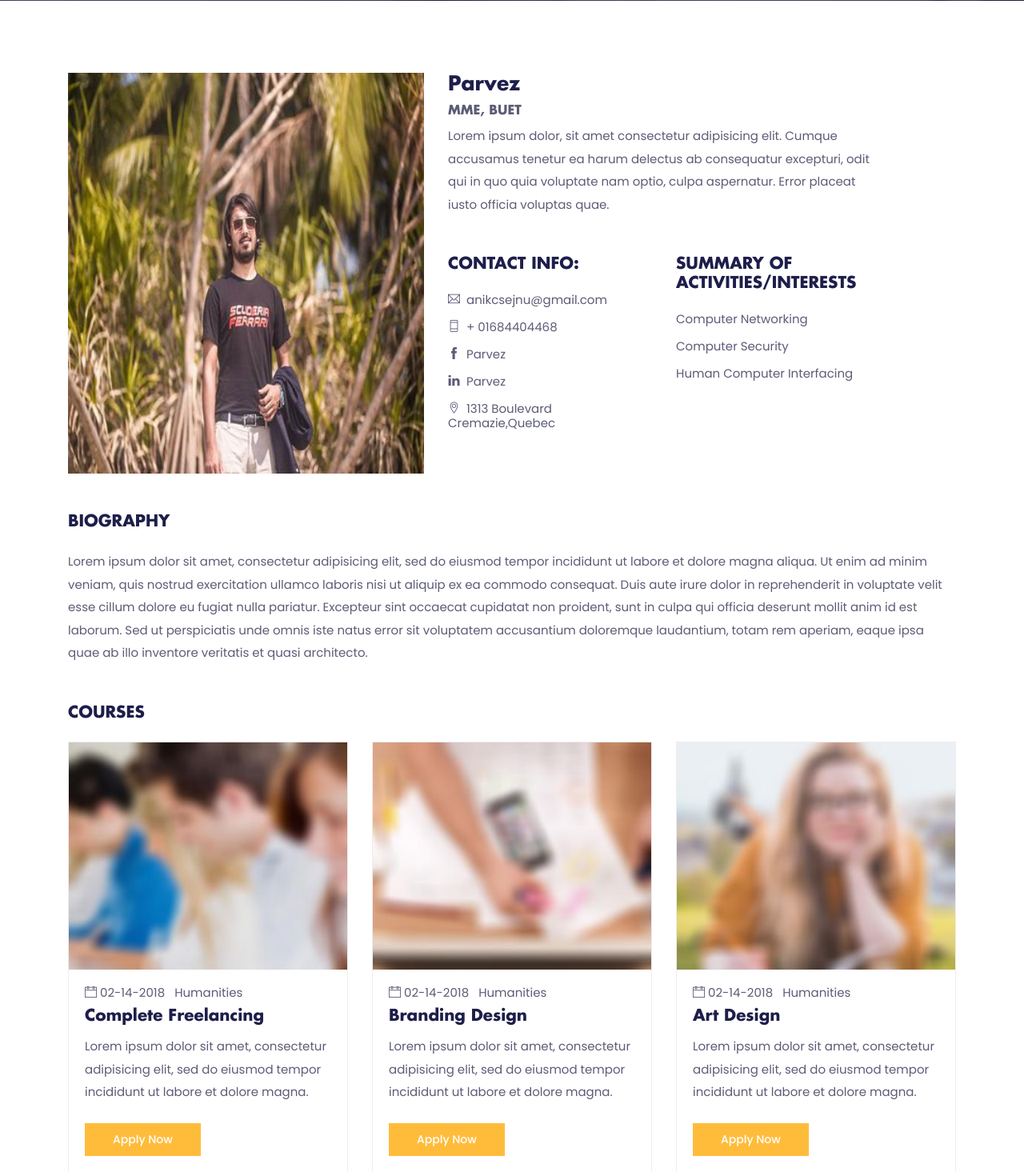
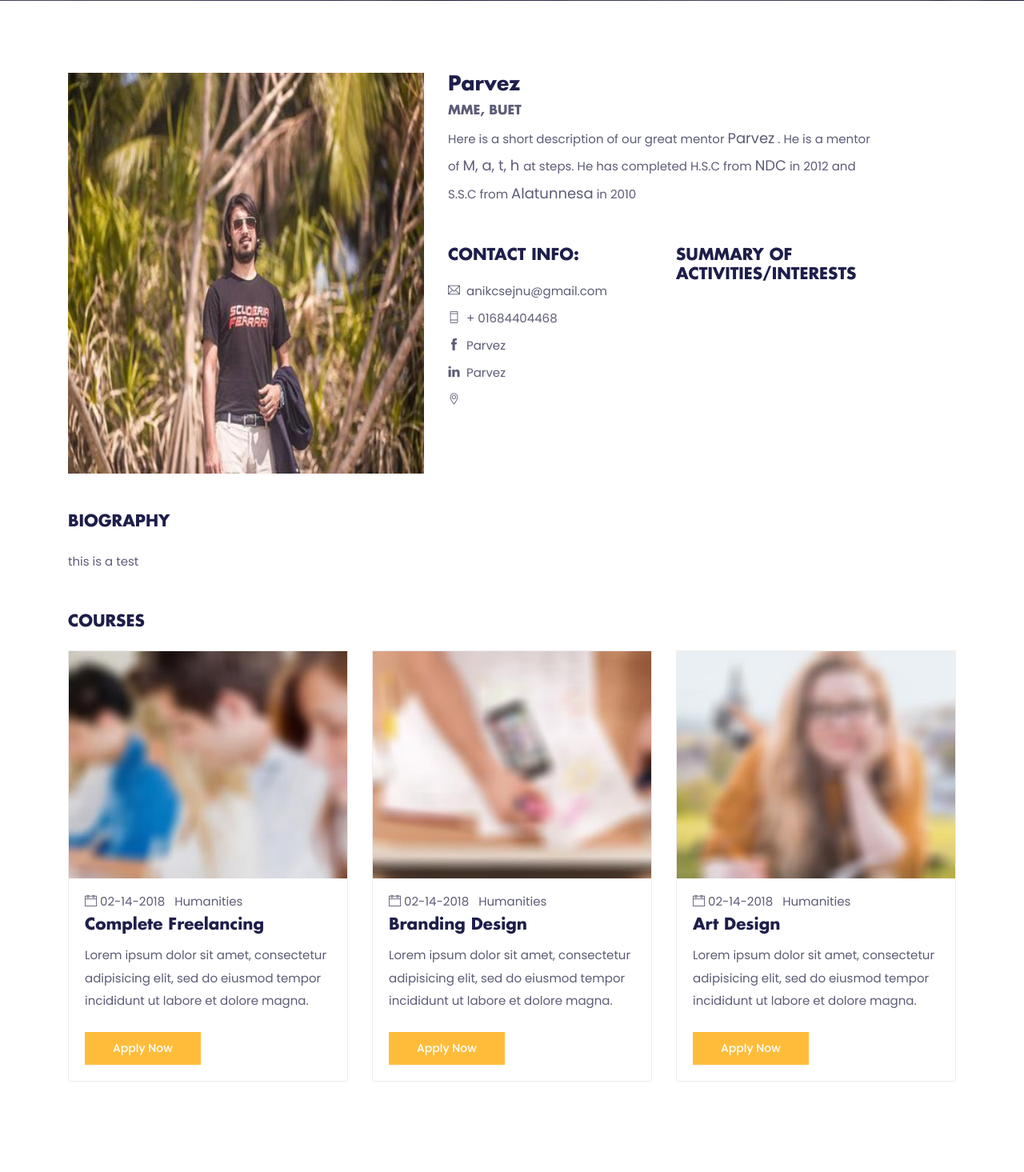
Before and after one commit to Anikcsejnu/steps-web, a Django app: page /teacher/hsc/1/ in a window 1280 px wide. Shown: the part 403-1868 px from the top of the page at 80% size. Run offline with Django 3.2, Linux system fonts and the light colour scheme; data comes from the database, SQL or seed files in the repository; some libraries are stand-ins or nearby versions.

Commit message:
update teacher details

```diff
--- a/teacher/templates/teacher/teachersinfo_detail.html
+++ b/teacher/templates/teacher/teachersinfo_detail.html
@@ -30,9 +30,16 @@
       <div class="col-md-6 mb-5">
         <h3>{{ object.name }}</h3>
         <h6 class="text-color">{{ object.subject }}, {{ object.institute }}</h6>
-        <p class="mb-5">Lorem ipsum dolor, sit amet consectetur adipisicing elit. Cumque accusamus tenetur ea harum
-          delectus ab consequatur excepturi, odit qui in quo quia voluptate nam optio, culpa aspernatur. Error placeat
-          iusto officia voluptas quae.</p>
+        <p class="mb-5">Here is a short description of our great mentor <big>{{ object.name }}</big> . He is a mentor of
+          <big>
+            {% for subject in object.mentoring_subject %}
+              {% if forloop.last %}
+                 {{ subject }}
+              {% else %}
+                 {{ subject }},
+              {% endif %}
+            {% endfor %}
+            </big> at steps. He has completed  H.S.C from <big>{{ object.college }}</big> in {{ object.hsc_year }} and S.S.C from <big>{{ object.school }}</big> in {{ object.ssc_year }}</p>
         <div class="row">
           <div class="col-md-6 mb-5 mb-md-0">
             <h4 class="mb-4">CONTACT INFO:</h4>
@@ -41,28 +48,22 @@
               <li class="mb-3"><a class="text-color" href="callto:+{{ object.contact_no }}"><i class="ti-mobile mr-2"></i>+ {{ object.contact_no }}</a></li>
               <li class="mb-3"><a class="text-color" href="{{ object.fb_link }}" target="_blank"><i class="ti-facebook mr-2"></i>{{ object.name }}</a></li>
               <li class="mb-3"><a class="text-color" href="{{ object.linkedin_link }}" target="_blank"><i class="ti-linkedin mr-2"></i>{{ object.name }}</a></li>
-              <li class="mb-3"><a class="text-color" href="#"><i class="ti-location-pin mr-2"></i>1313 Boulevard
-                  Cremazie,Quebec</a></li>
+              <li class="mb-3"><a class="text-color" ><i class="ti-location-pin mr-2">{{ object.address }}</i></a></li>
             </ul>
           </div>
           <div class="col-md-6">
             <h4 class="mb-4">SUMMARY OF ACTIVITIES/INTERESTS</h4>
             <ul class="list-unstyled">
-              <li class="mb-3">Computer Networking</li>
-              <li class="mb-3">Computer Security</li>
-              <li class="mb-3">Human Computer Interfacing</li>
+              {% for activites in object.summary_of_activites %}
+                  <li class="mb-3"><h6>{{ activites }}<h6></li>
+              {% endfor %}
             </ul>
           </div>
         </div>
       </div>
       <div class="col-12">
         <h4 class="mb-4">BIOGRAPHY</h4>
-        <p class="mb-5">Lorem ipsum dolor sit amet, consectetur adipisicing elit, sed do eiusmod tempor incididunt ut labore et
-          dolore magna aliqua. Ut enim ad minim veniam, quis nostrud exercitation ullamco laboris nisi ut aliquip ex ea
-          commodo consequat. Duis aute irure dolor in reprehenderit in voluptate velit esse cillum dolore eu fugiat
-          nulla pariatur. Excepteur sint occaecat cupidatat non proident, sunt in culpa qui officia deserunt mollit
-          anim id est laborum. Sed ut perspiciatis unde omnis iste natus error sit voluptatem accusantium doloremque
-          laudantium, totam rem aperiam, eaque ipsa quae ab illo inventore veritatis et quasi architecto.</p>
+        <p class="mb-5">{{ object.bio }}</p>
       </div>
     </div>
     <div class="row justify-content-center">
```
